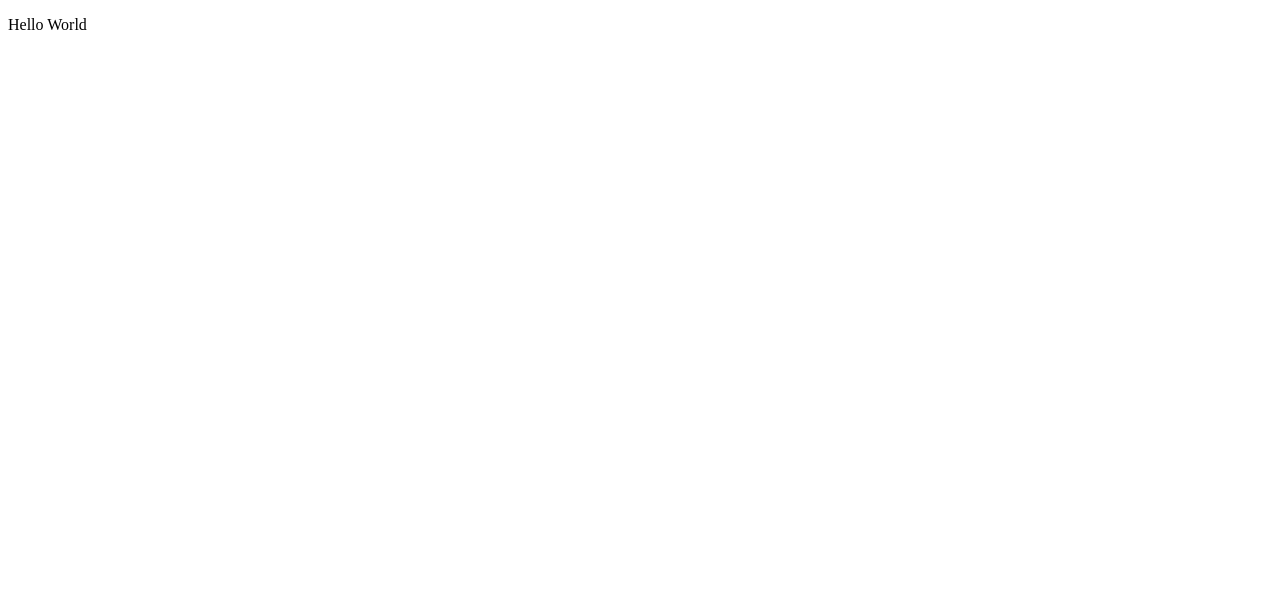
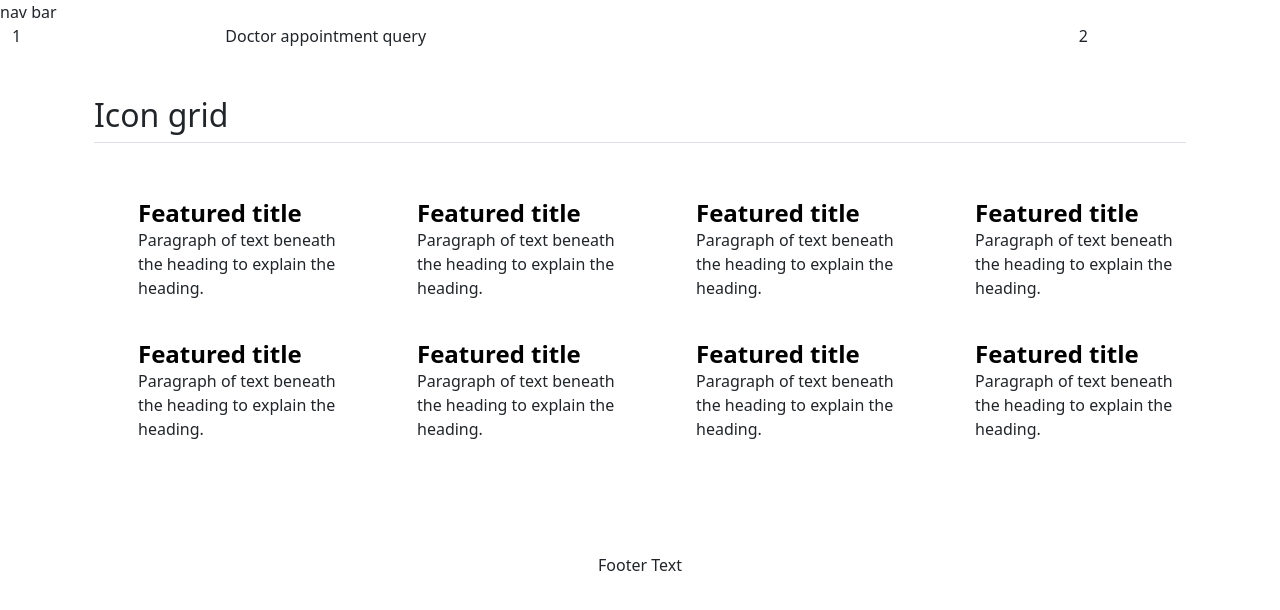
Before and after one commit to wjenaro/doctorApp, a Django app: page / in a window 1280 px wide. Before the commit the part shown is almost empty. Shown: the top 610 px of the page. Run offline with Django 4.2, Linux system fonts and the light colour scheme; some libraries are stand-ins or nearby versions.

Commit message:
superuser

```diff
--- a/DAppointment/settings.py
+++ b/DAppointment/settings.py
@@ -38,6 +38,7 @@ INSTALLED_APPS = [
     'django.contrib.messages',
     'django.contrib.staticfiles',
     'baseApp',
+    'bootstrap5',
 ]
 
 MIDDLEWARE = [
--- a/baseApp/templates/baseApp/index.html
+++ b/baseApp/templates/baseApp/index.html
@@ -4,8 +4,95 @@
     <meta charset="UTF-8">
     <meta name="viewport" content="width=device-width, initial-scale=1.0">
     <title>Document</title>
+
+    {% load bootstrap5 %}
+    {% bootstrap_css %}
+    {% bootstrap_javascript %}
+
 </head>
 <body>
-    <p>Hello World</p>
+<nav>
+    nav bar
+</nav>
+<diV class="container-fluid">
+    <section>
+        <div class="row">
+            <div class="col-sm-2">1</div>
+            <div class="col-sm-8">Doctor appointment query</div>
+            <div class="col-sm-2">2</div>
+        </div>
+    </section>
+    <section>
+        <div class="container px-4 py-5" id="icon-grid">
+            <h2 class="pb-2 border-bottom">Icon grid</h2>
+
+            <div class="row row-cols-1 row-cols-sm-2 row-cols-md-3 row-cols-lg-4 g-4 py-5">
+              <div class="col d-flex align-items-start">
+                <svg class="bi text-body-secondary flex-shrink-0 me-3" width="1.75em" height="1.75em"><use xlink:href="#bootstrap"></use></svg>
+                <div>
+                  <h3 class="fw-bold mb-0 fs-4 text-body-emphasis">Featured title</h3>
+                  <p>Paragraph of text beneath the heading to explain the heading.</p>
+                </div>
+              </div>
+              <div class="col d-flex align-items-start">
+                <svg class="bi text-body-secondary flex-shrink-0 me-3" width="1.75em" height="1.75em"><use xlink:href="#cpu-fill"></use></svg>
+                <div>
+                  <h3 class="fw-bold mb-0 fs-4 text-body-emphasis">Featured title</h3>
+                  <p>Paragraph of text beneath the heading to explain the heading.</p>
+                </div>
+              </div>
+              <div class="col d-flex align-items-start">
+                <svg class="bi text-body-secondary flex-shrink-0 me-3" width="1.75em" height="1.75em"><use xlink:href="#calendar3"></use></svg>
+                <div>
+                  <h3 class="fw-bold mb-0 fs-4 text-body-emphasis">Featured title</h3>
+                  <p>Paragraph of text beneath the heading to explain the heading.</p>
+                </div>
+              </div>
+              <div class="col d-flex align-items-start">
+                <svg class="bi text-body-secondary flex-shrink-0 me-3" width="1.75em" height="1.75em"><use xlink:href="#home"></use></svg>
+                <div>
+                  <h3 class="fw-bold mb-0 fs-4 text-body-emphasis">Featured title</h3>
+                  <p>Paragraph of text beneath the heading to explain the heading.</p>
+                </div>
+              </div>
+              <div class="col d-flex align-items-start">
+                <svg class="bi text-body-secondary flex-shrink-0 me-3" width="1.75em" height="1.75em"><use xlink:href="#speedometer2"></use></svg>
+                <div>
+                  <h3 class="fw-bold mb-0 fs-4 text-body-emphasis">Featured title</h3>
+                  <p>Paragraph of text beneath the heading to explain the heading.</p>
+                </div>
+              </div>
+              <div class="col d-flex align-items-start">
+                <svg class="bi text-body-secondary flex-shrink-0 me-3" width="1.75em" height="1.75em"><use xlink:href="#toggles2"></use></svg>
+                <div>
+                  <h3 class="fw-bold mb-0 fs-4 text-body-emphasis">Featured title</h3>
+                  <p>Paragraph of text beneath the heading to explain the heading.</p>
+                </div>
+              </div>
+              <div class="col d-flex align-items-start">
+                <svg class="bi text-body-secondary flex-shrink-0 me-3" width="1.75em" height="1.75em"><use xlink:href="#geo-fill"></use></svg>
+                <div>
+                  <h3 class="fw-bold mb-0 fs-4 text-body-emphasis">Featured title</h3>
+                  <p>Paragraph of text beneath the heading to explain the heading.</p>
+                </div>
+              </div>
+              <div class="col d-flex align-items-start">
+                <svg class="bi text-body-secondary flex-shrink-0 me-3" width="1.75em" height="1.75em"><use xlink:href="#tools"></use></svg>
+                <div>
+                  <h3 class="fw-bold mb-0 fs-4 text-body-emphasis">Featured title</h3>
+                  <p>Paragraph of text beneath the heading to explain the heading.</p>
+                </div>
+              </div>
+            </div>
+          </div>
+    </section>
+
+
+</diV>
+<footer class="container-fluid text-center">
+  <p>Footer Text</p>
+</footer>
+
+
 </body>
 </html>
```
Also changed, not shown: db.sqlite3.
